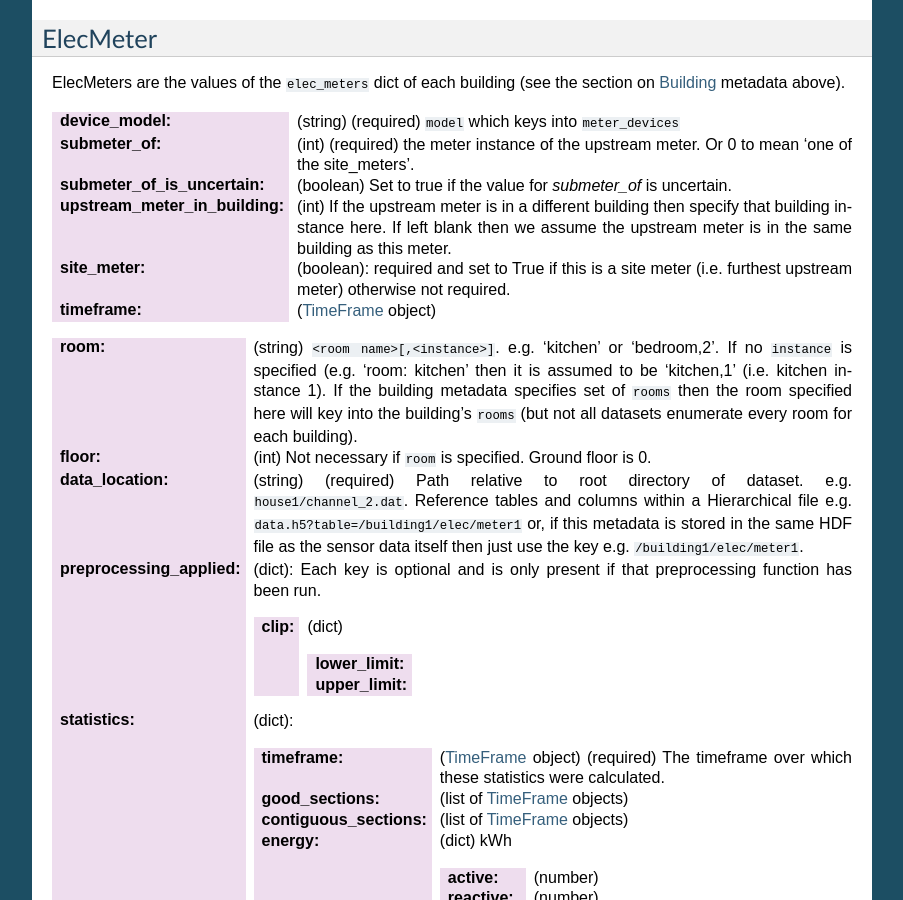
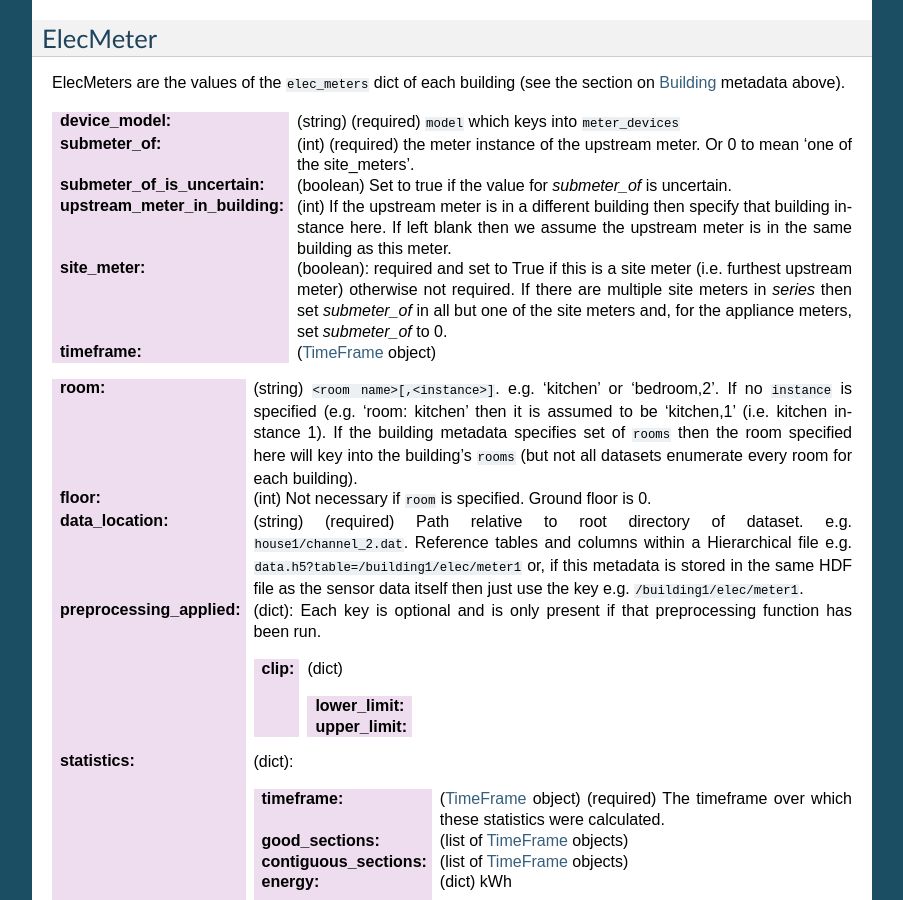
Before and after one commit to nilmtk/nilm_metadata, a Sphinx documentation site: the page built from docs/source/dataset_metadata.rst, in a window 1280 px wide and 900 px high, scrolled down 3002 px. Shown: the whole window, without its empty margins (198-1101 px from the left). Built offline with Sphinx 7.4.7, drawn with Linux system fonts in a browser that asks for light colours.

Commit message:
adding note about multiple site meters in series.

```diff
--- a/docs/source/dataset_metadata.rst
+++ b/docs/source/dataset_metadata.rst
@@ -209,7 +209,9 @@ section on `Building`_ metadata above).
                              the same building as this meter.
 :site_meter: (boolean): required and set to True if this is a site
              meter (i.e. furthest upstream meter) otherwise not
-             required.
+             required.  If there are multiple site meters in *series*
+             then set `submeter_of` in all but one of the site meters
+             and, for the appliance meters, set `submeter_of` to 0.
 :timeframe: (`TimeFrame`_ object)
 
 .. _ElecMeter-room:
```
